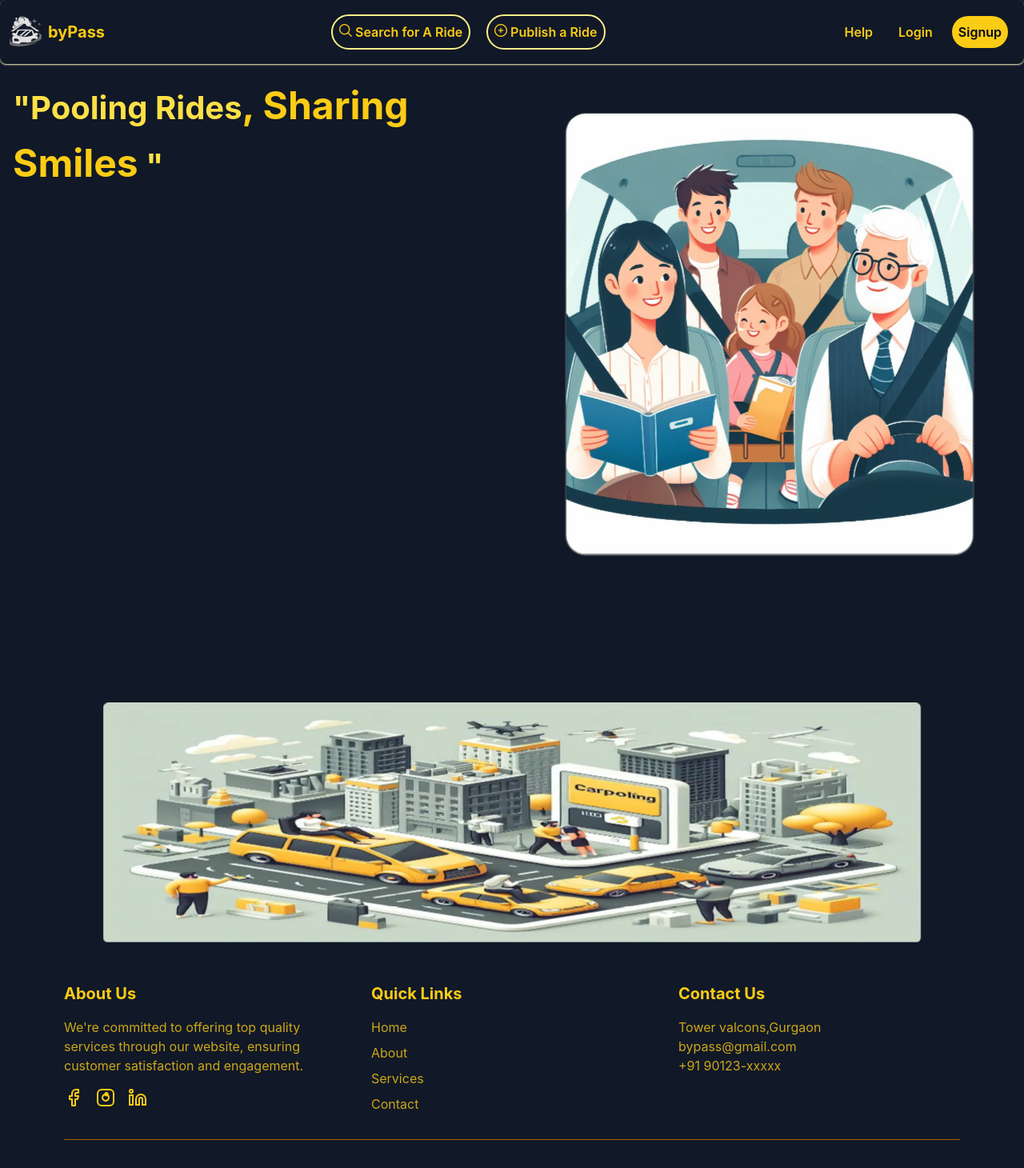
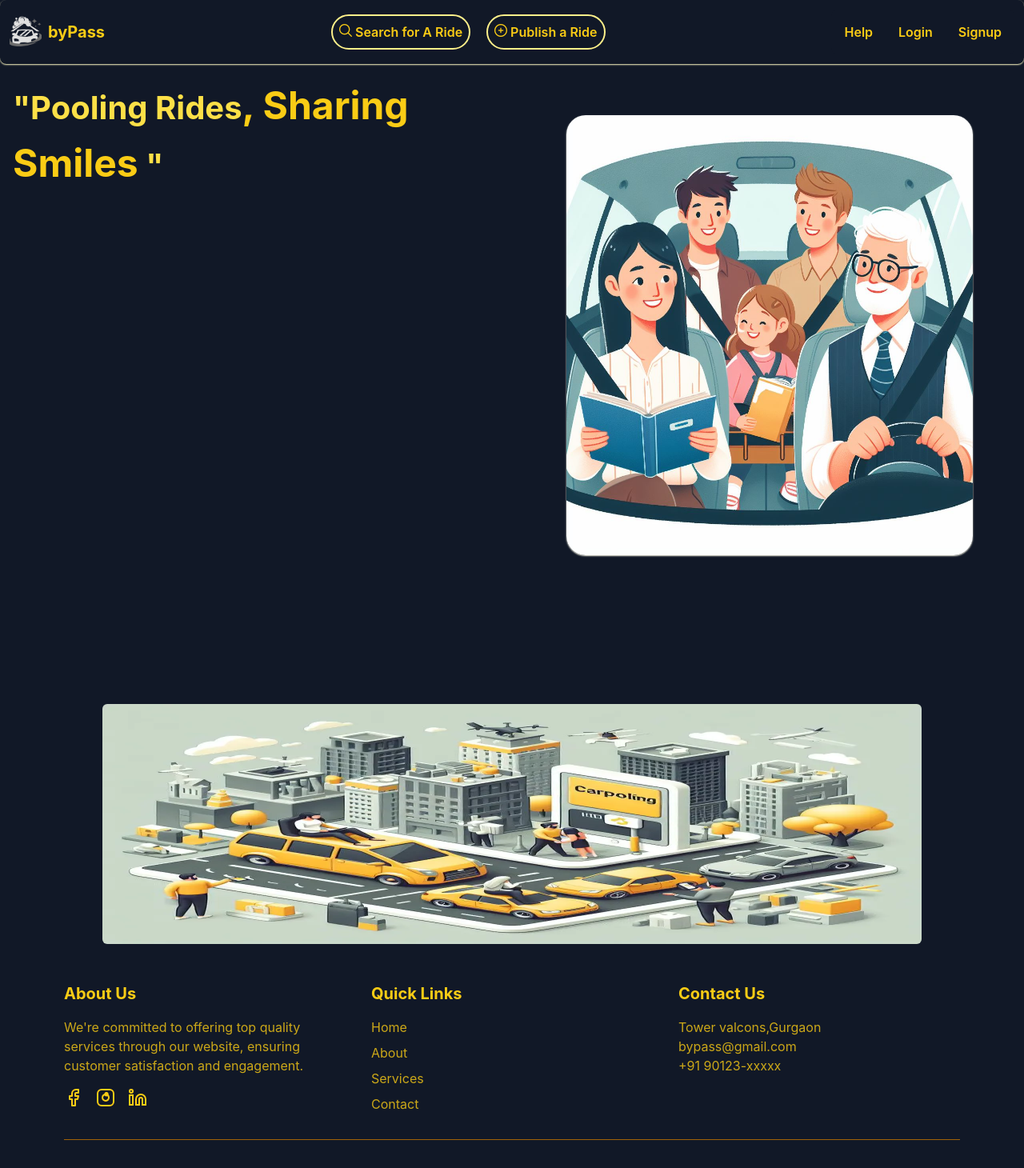
Before and after one commit to prathambansal21103105/byPassV2, a React (Create React App) app in the folder frontend/: page / in a window 1280 px wide. Shown: the top 1460 px of the page at 80% size. Built offline with nearby package versions, Linux system fonts and the light colour scheme.

Commit message:
made changes1

```diff
--- a/frontend/src/components/Footer.jsx
+++ b/frontend/src/components/Footer.jsx
@@ -1,20 +1,25 @@
 import React from "react";
 import Logo from "../Images/carpoolingbg.jpeg";
-import { motion } from "framer-motion";
+import { motion, useAnimation } from "framer-motion";
 export const Footer = () => {
+  const controls = useAnimation();
   return (
     <div className="flex flex-col items-center justify-center">
       <motion.div
         className="w-full h-full flex items-center justify-center hover:blur-sm"
-        animate={{
-          y: [0, -10, 0], // Y-axis movement
-          scale: [1, 0.99, 1], // Scale effect
-        }}
-        transition={{
-          duration: 2, // Duration of the animation
-          repeat: Infinity, // Repeat the animation infinitely
-          ease: "easeInOut", // Easing function
-        }}
+        animate={controls}
+        onMouseEnter={() => controls.stop()}
+        onMouseLeave={() =>
+          controls.start({
+            y: [0, -8, 0], // Y-axis movement
+            scale: [1.0001, 1.0001, 1.0001], // Scale effect
+            transition: {
+              duration: 2, // Duration of the animation
+              repeat: Infinity, // Repeat the animation infinitely
+              ease: "easeInOut", // Easing function
+            },
+          })
+        }
       >
         <img src={Logo} className="w-4/5 h-[300px] m-0 rounded-md" alt="" />
       </motion.div>
--- a/frontend/src/components/Header.jsx
+++ b/frontend/src/components/Header.jsx
@@ -6,58 +6,64 @@ const Header = () => {
   const navigate = useNavigate();
   return (
     <div className="p-3 bg-gray-900 rounded-lg shadow-sm flex w-full h-full items-center justify-between border-b-yellow-400 border-b-1 shadow-yellow-100">
+      <NavLink to="/">
         <motion.div whileHover={{ scale: 1.2 }}>
-        <NavLink to={"/"} className="flex items-center gap-2 cursor-pointer">
+          <div className="flex items-center gap-2 cursor-pointer">
             <img src={Logo} className="w-10 h-10 object-cover" alt="Logo img" />
             <p className="text-yellow-400 text-xl font-bold">byPass</p>
+          </div>
+        </motion.div>
       </NavLink>
-      </motion.div>
+
       <div className="md:flex gap-5 justify-center items-center hidden">
+        <NavLink to="/search">
           <motion.div
             whileTap={{ scale: 0.8 }}
             className="flex gap-1 items-center justify-center border-2 bg-gray-900 rounded-full  border-yellow-200 p-2 cursor-pointer hover:bg-cardOverlay"
           >
             <i class="fi fi-rr-search text-yellow-400"></i>
-          <NavLink to="/search" className="font-semibold text-yellow-400">
+            <div className="font-semibold text-yellow-400">
               Search for A Ride{" "}
+            </div>
+          </motion.div>
         </NavLink>
+        <NavLink to="/publish">
+          <motion.div whileTap={{ scale: 0.8 }}>
+            <div className="flex gap-1 items-center justify-center border-2 bg-gray-900 rounded-full  border-yellow-200 p-2 cursor-pointer hover:bg-cardOverlay">
+              <i class="fi fi-rr-add text-yellow-400"></i>
+              <div className="font-semibold text-yellow-400">
+                Publish a Ride{" "}
+              </div>
+            </div>
           </motion.div>
-        <motion.div whileTap={{ scale: 0.8 }}>
-          <NavLink
-            to="/publish"
-            className="flex gap-1 items-center justify-center border-2 bg-gray-900 rounded-full  border-yellow-200 p-2 cursor-pointer hover:bg-cardOverlay"
-          >
-            <i class="fi fi-rr-add text-yellow-400"></i>
-            <div className="font-semibold text-yellow-400">Publish a Ride </div>
         </NavLink>
-        </motion.div>
       </div>
       <div>
         <motion.div className="flex gap-4 items-center justify-center border-2 bg-gray-900 rounded-lg border-none p-2">
-          <motion.div
-            whileTap={{ scale: 0.8 }}
-            className="rounded-full p-2 items-center justify-center cursor-pointer hover:bg-cardOverlay "
-          >
-            <NavLink to="/help" className="font-semibold text-yellow-400">
-              Help{" "}
-            </NavLink>
-          </motion.div>
+          <NavLink to="/help">
             <motion.div
               whileTap={{ scale: 0.8 }}
               className="rounded-full hover:bg-cardOverlay p-2 items-center justify-center cursor-pointer"
             >
-            <NavLink to="/login" className="font-semibold text-yellow-400">
-              Login{" "}
+              <div className={`font-semibold text-yellow-400`}>Help </div>
+            </motion.div>
           </NavLink>
-          </motion.div>
+          <NavLink to="/login">
             <motion.div
               whileTap={{ scale: 0.8 }}
-            className="bg-yellow-400 rounded-full p-2 items-center justify-center cursor-pointer hover:bg-gray-300"
+              className="rounded-full hover:bg-cardOverlay p-2 items-center justify-center cursor-pointer"
             >
-            <NavLink to="/register" className="font-semibold text-gray-950">
-              Signup{" "}
+              <div className={`font-semibold text-yellow-400`}>Login </div>
+            </motion.div>
           </NavLink>
+          <NavLink to="/register">
+            <motion.div
+              whileTap={{ scale: 0.8 }}
+              className="rounded-full hover:bg-cardOverlay p-2 items-center justify-center cursor-pointer"
+            >
+              <div className={`font-semibold text-yellow-400`}>Signup </div>
             </motion.div>
+          </NavLink>
         </motion.div>
       </div>
     </div>
--- a/frontend/src/components/Home.js
+++ b/frontend/src/components/Home.js
@@ -1,31 +1,32 @@
-import { motion } from "framer-motion";
-import { Link } from "react-router-dom";
+import React from "react";
+import { motion, useAnimation } from "framer-motion";
 import BgImage from "../Images/carpool.jpeg";
-import logo from "../Images/logo.png";
+
 const Home = () => {
+  const controls = useAnimation();
+
   return (
-    <motion.div
-      className="flex mx-auto p-16 px-16"
-      animate={{
-        z: [0, 0, -10],
-        y: [0, -10, 0], // Y-axis movement
-        scale: [1.001, 1.001, 1.001], // Scale effect
-      }}
-      transition={{
-        duration: 2, // Duration of the animation
-        repeat: Infinity, // Repeat the animation infinitely
-        ease: "easeInOut", // Easing function
-      }}
-    >
-      {/* <p className="text-[2.5rem] font-bold  text-gray-50">
-        "Pooling Rides, Sharing Smiles"{" "}
-        <span className="text-gray-50 text-[3rem] md:text-[4rem] "></span>
-      </p> */}
-      <img
+    <div className="flex mx-auto p-16 px-16">
+      <motion.img
         src={BgImage}
-        className="rounded-3xl shadow-sm shadow-yellow-50  h-fit w-fit md:h-[550px]"
+        className="rounded-3xl shadow-sm shadow-yellow-50 h-fit w-fit md:h-[550px]"
+        animate={controls}
+        onMouseEnter={() => controls.stop()}
+        onMouseLeave={() =>
+          controls.start({
+            z: [0, 0, -10],
+            y: [0, -14, 0], // Y-axis movement
+            scale: [1.001, 1.001, 1.001], // Scale effect
+            transition: {
+              duration: 2, // Duration of the animation
+              repeat: Infinity, // Repeat the animation infinitely
+              ease: "easeInOut", // Easing function
+            },
+          })
+        }
       />
-    </motion.div>
+    </div>
   );
 };
+
 export default Home;
--- a/frontend/src/components/RootLayout.js
+++ b/frontend/src/components/RootLayout.js
@@ -5,7 +5,7 @@ import { Footer } from "./Footer";
 
 const RootLayout = () => {
   return (
-    <div className="text-white bg-gray-900">
+    <div className="text-white bg-gray-900 overflow-y-hidden scroll-m-0 scroll-smooth">
       <Header></Header>
       <Subheader />
       <Outlet />
--- a/frontend/src/index.css
+++ b/frontend/src/index.css
@@ -117,3 +117,24 @@ code {
   font-family: 'Lucida Sans', 'Lucida Sans Regular', 'Lucida Grande', 'Lucida Sans Unicode', Geneva, Verdana, sans-serif;
   font-weight: bold;
 }
+/* width */
+::-webkit-scrollbar {
+  width: 2px;
+}
+
+/* Track */
+::-webkit-scrollbar-track {
+  background: #555;
+  border-radius: 5px;
+}
+
+/* Handle */
+::-webkit-scrollbar-thumb {
+  background: #FACC15;
+  border-radius: 5px;
+}
+
+/* Handle on hover */
+::-webkit-scrollbar-thumb:hover {
+  background: #cbaa01;
+}
```
Lines whose indentation alone changed are shown as unchanged.
